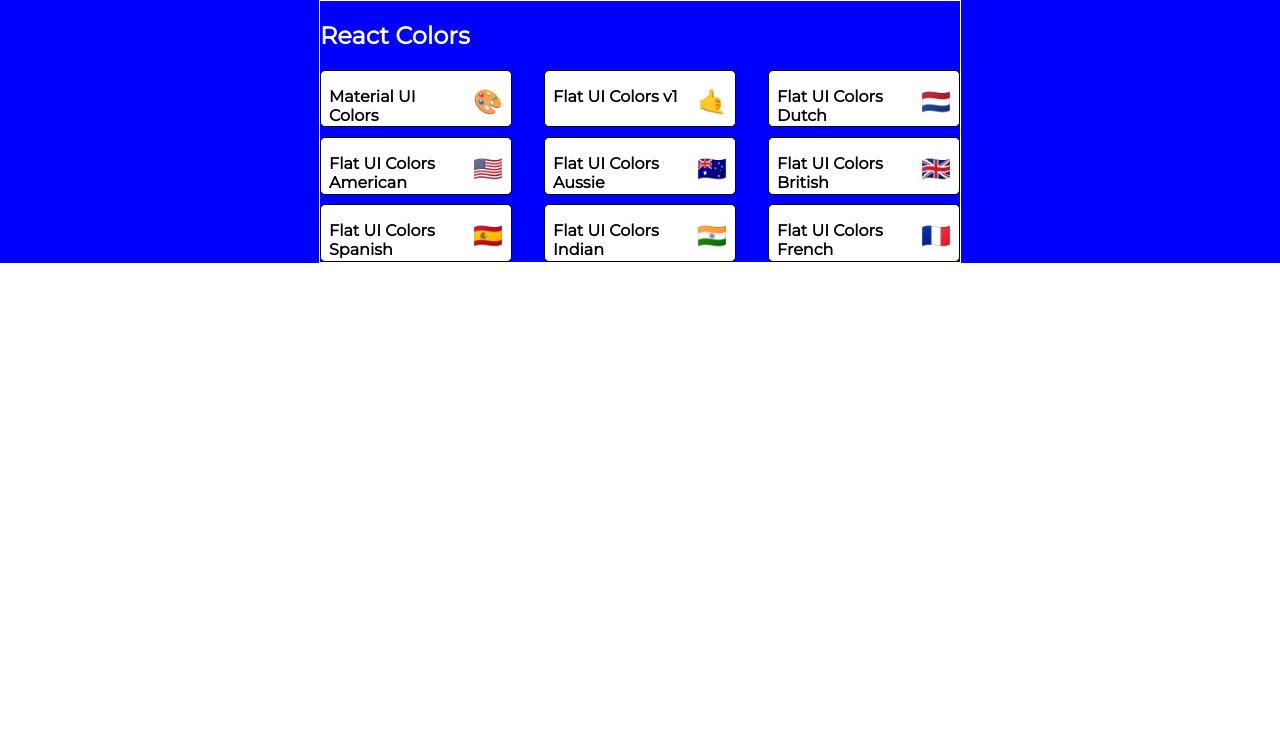
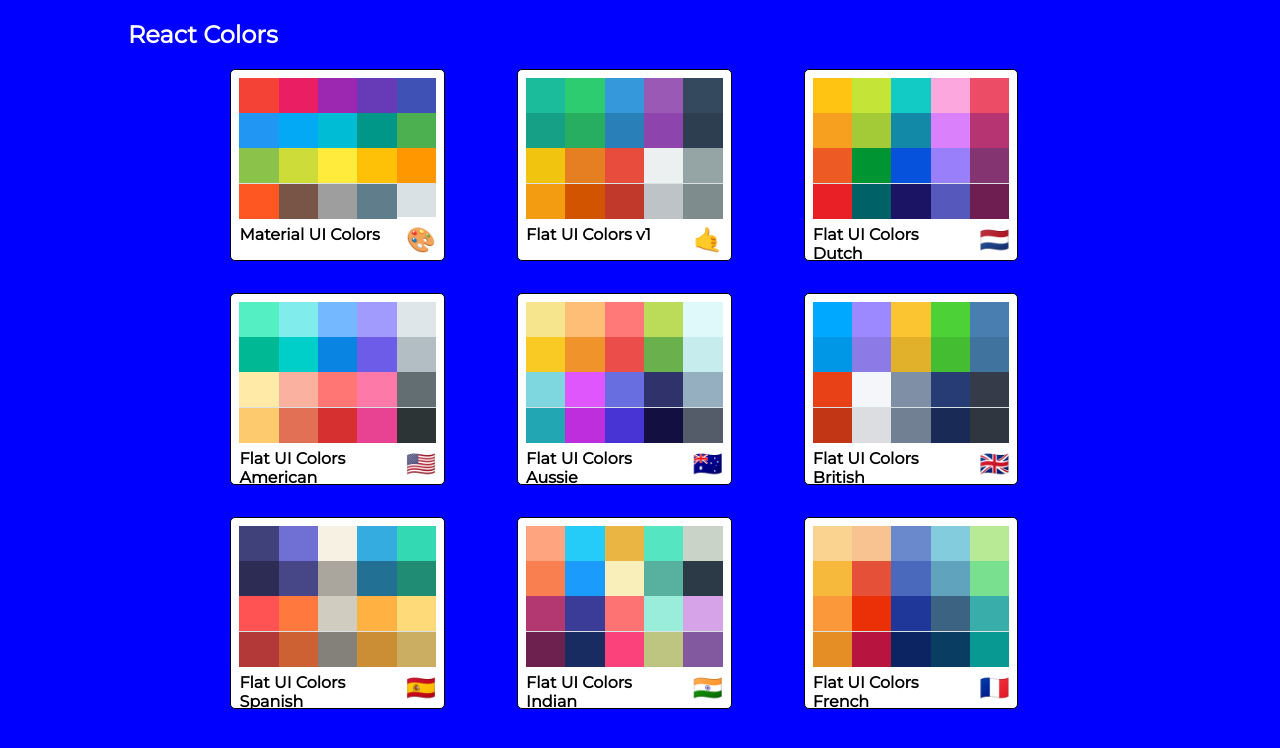
Before and after one commit to Arghun-dev/Color-App, a React (Create React App) app in the folder colorapp/: page / in a window 1280 px wide. Shown: the top 748 px of the page. Built offline with nearby package versions, Linux system fonts and the light colour scheme.

Commit message:
Completed PaletteList and MiniPalette styles

```diff
--- a/colorapp/src/MiniPalette.js
+++ b/colorapp/src/MiniPalette.js
@@ -4,6 +4,7 @@
 const styles = {
     root: {
        backgroundColor: 'white',
+       width: '80%',
        border: '1px solid black',
        borderRadius: '5px',
        padding: '0.5rem',
@@ -14,7 +15,9 @@
        }
     },
     colors: {
-        backgroundColor: 'grey'
+        backgroundColor: '#dae1e4',
+        height: '80%',
+        width: '100%'
     },
     title: {
         display: 'flex',
@@ -29,14 +32,29 @@
     emoji: {
         marginLeft: '0.5rem',
         fontSize: '1.5rem'
+    },
+    miniColor: {
+        height: '25%',
+        width: '20%',
+        display: 'inline-block',
+        margin: '0 auto',
+        position: 'relative',
+        marginBottom: '-3.5px'
     }
 }
 
 function MiniPalette(props){
-    const {classes, paletteName, emoji} = props;
+    const {classes, paletteName, emoji, colors} = props;
+    const miniColorBoxes = colors.map(color => (
+        <div
+            className={classes.miniColor}
+            style={{backgroundColor: color.color}}
+            key={color.name}
+        />
+    ))
     return (
         <div className={classes.root}>
-            <div className={classes.colors}></div>
+            <div className={classes.colors}>{miniColorBoxes}</div>
             <h5 className={classes.title}>{paletteName} <span className={classes.emoji}>{emoji}</span></h5>
         </div>
     )
--- a/colorapp/src/PaletteList.js
+++ b/colorapp/src/PaletteList.js
@@ -6,18 +6,18 @@
 const styles = {
     root: {
         backgroundColor: 'blue',
-        height: '100%',
+        height: '100vh',
         display: 'flex',
-        alignItems: 'flex-start',
+        alignItems: 'center',
         justifyContent: 'center'
     },
     container: {
-        width: "50%",
+        width: "80%",
+        height: '100%',
         display: 'flex',
-        alignItems: 'flex-start',
+        alignItems: 'center',
         flexDirection: 'column',
         flexWrap: 'wrap',
-        border: '1px solid white',
         color: 'white'
     },
     nav: {
@@ -27,7 +27,8 @@
     },
     palettes: {
         boxSizing: 'border-box',
-        width: '100%',
+        width: '80%',
+        height: '80%',
         display: 'grid',
         gridTemplateColumns: 'repeat(3, 30%)',
         gridGap: '5%'
```
